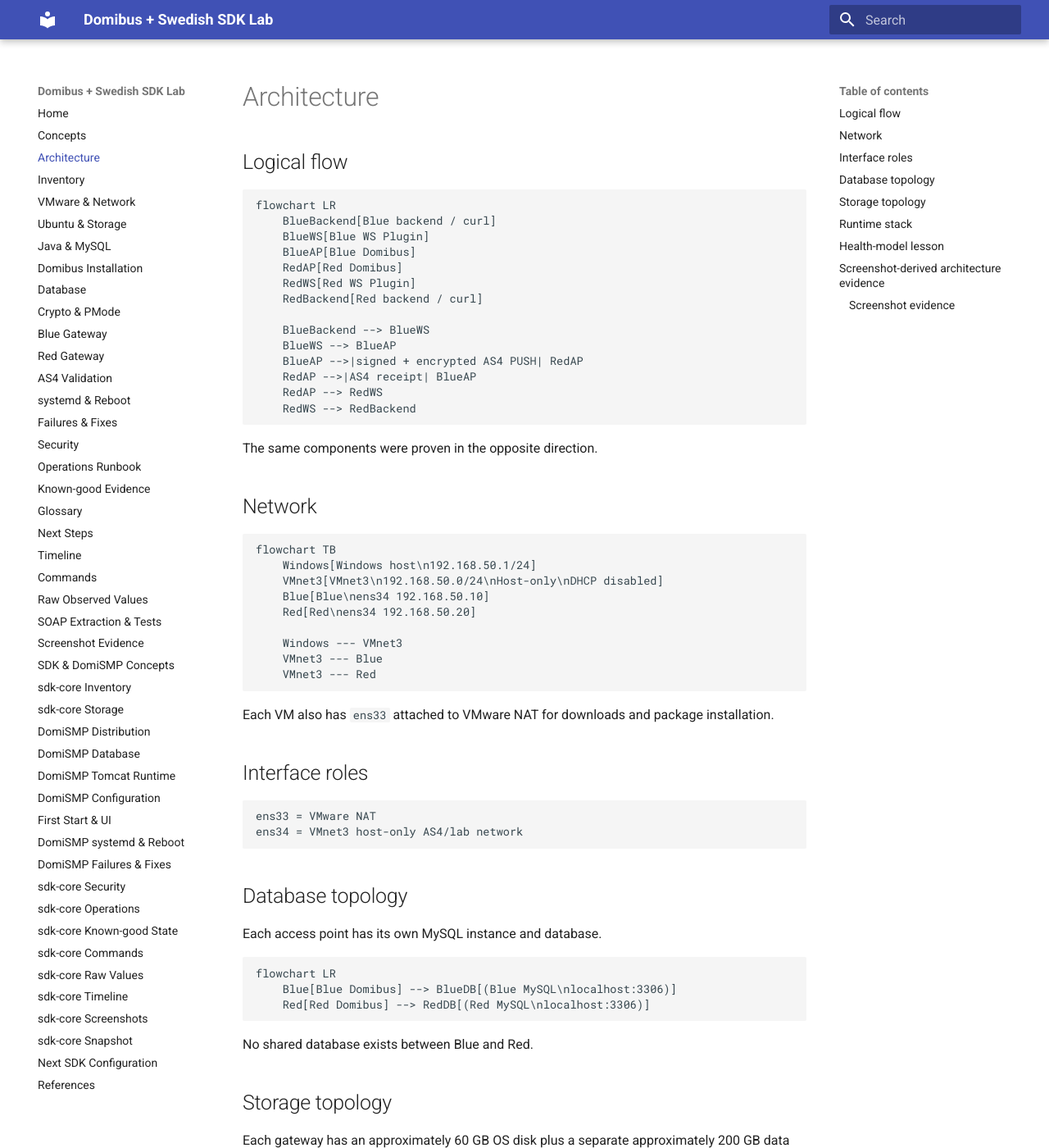
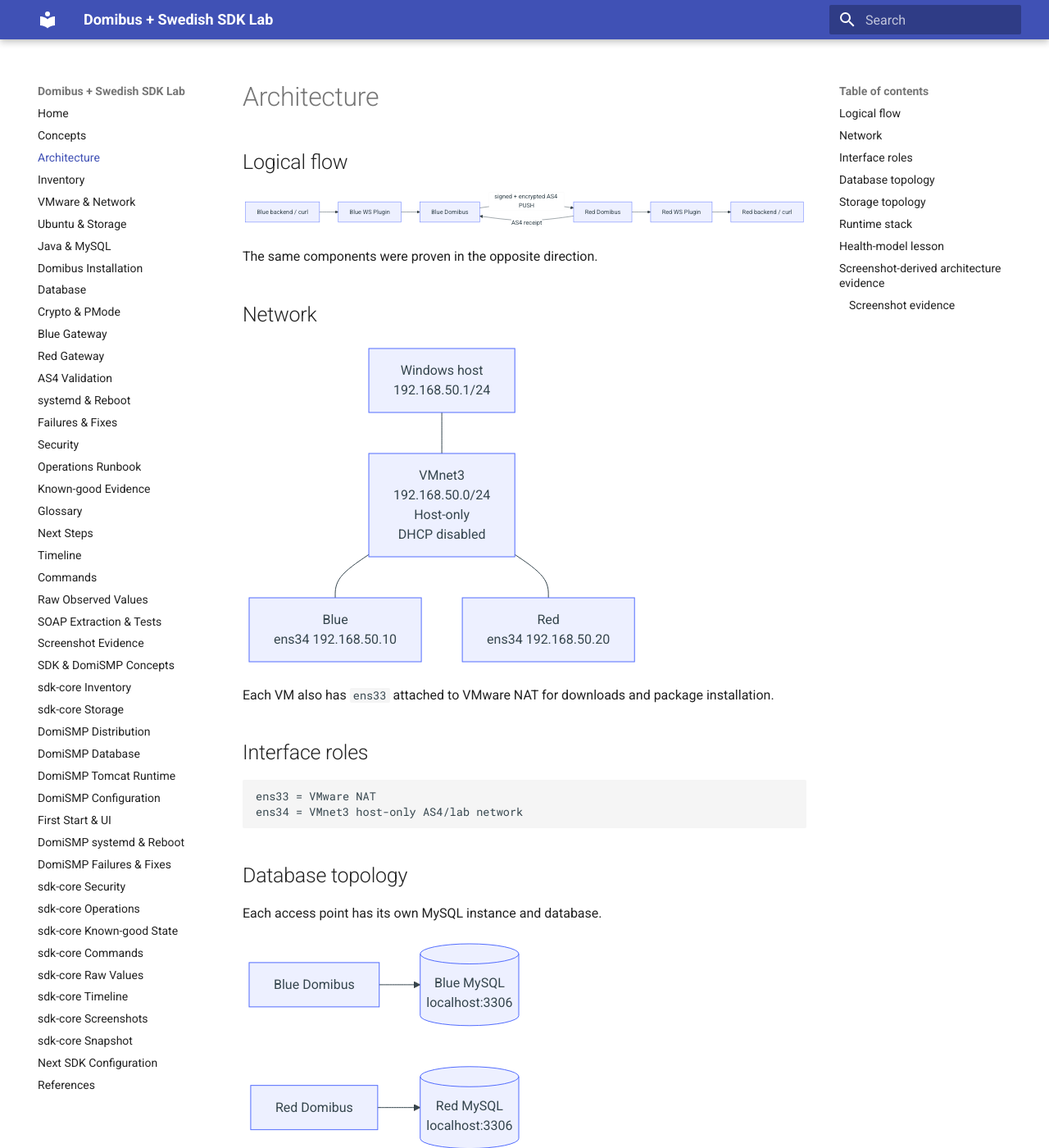
Before and after one commit to DIGG2ForTheWin/local-environment-setup-docs, an MkDocs documentation site: the page built from docs/02-architecture.md, in a window 1280 px wide and 1400 px high. Shown: the whole window at 82% size. Built offline with MkDocs 1.6.1 and Material for MkDocs 9.7.7, drawn with Linux system fonts in a browser that asks for light colours; some of the changed text lies outside the part shown.

```diff
--- a/docs/02-architecture.md
+++ b/docs/02-architecture.md
@@ -86,7 +86,7 @@ flowchart TB
     Java[Temurin Java 21 / Tomcat 10.1.54]
     Domibus[Domibus 5.2.1.3 WAR]
     MySQL[MySQL 8.0.46]
-    Data[/data/domibus/payloads]
+    Data["/data/domibus/payloads"]
 
     Systemd --> Java
     Java --> Domibus
--- a/mkdocs.yml
+++ b/mkdocs.yml
@@ -11,6 +11,11 @@ markdown_extensions:
   - tables
   - toc:
       permalink: true
+  - pymdownx.superfences:
+      custom_fences:
+        - name: mermaid
+          class: mermaid
+          format: !!python/name:pymdownx.superfences.fence_code_format
 
 nav:
   - Home: index.md
```
